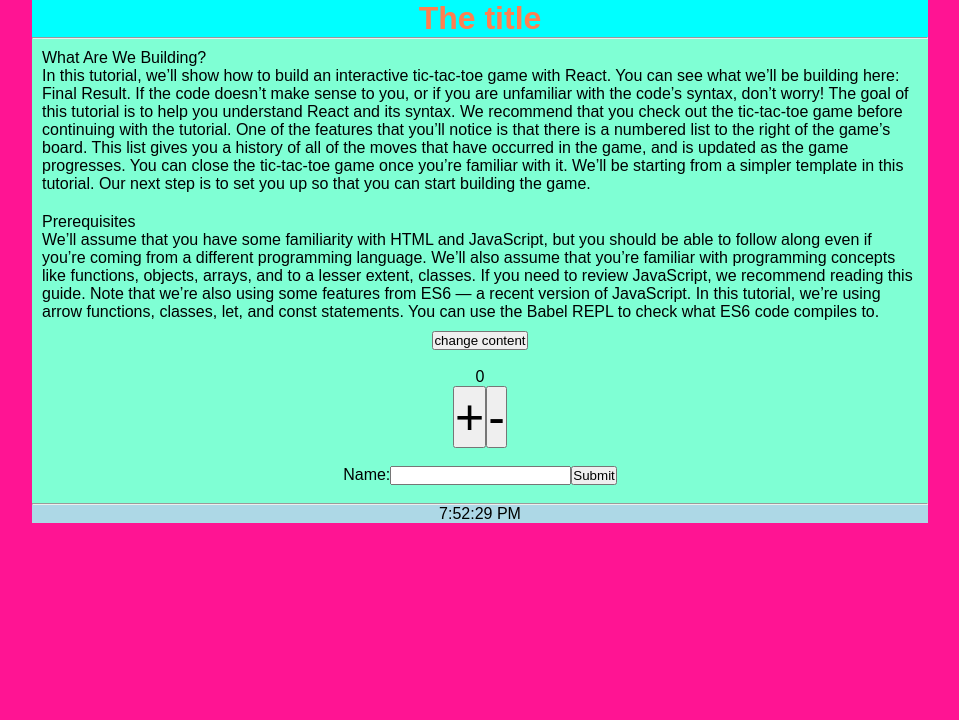
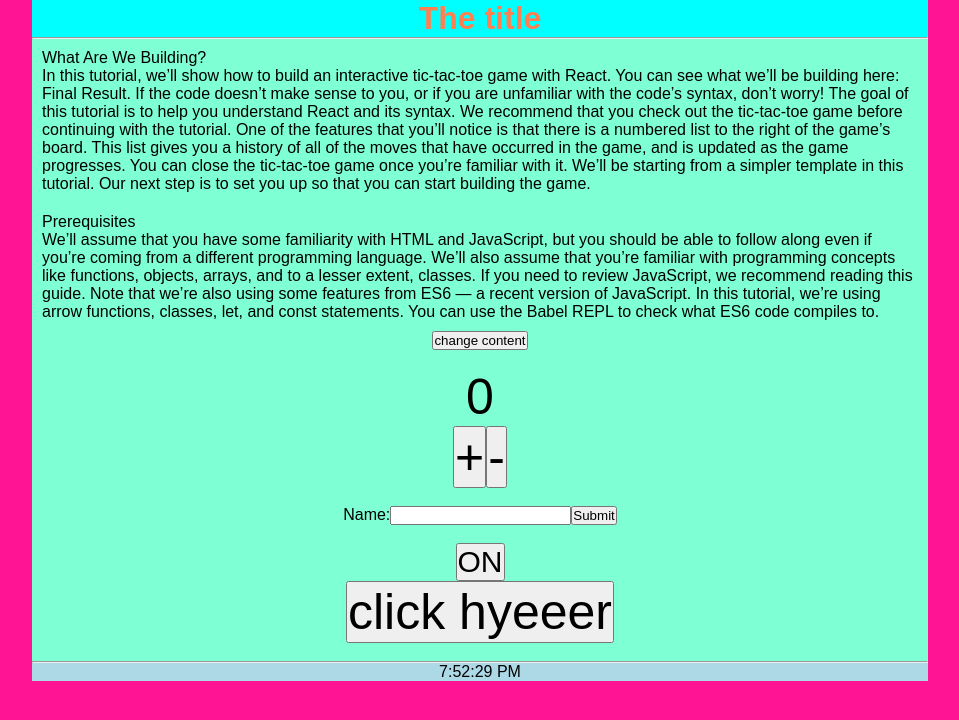
Before and after one commit to guszti/reactbullshit, a React (Create React App) app: page / in a window 1280 px wide. Shown: the top 720 px of the page, without its empty margins (160-1119 px from the left). Built offline with nearby package versions, Linux system fonts and the light colour scheme.

Commit message:
lifting state

```diff
--- a/src/App.css
+++ b/src/App.css
@@ -8,7 +8,6 @@
 .App-header {
   color: coral;
   background-color: aqua;
-  text-align: center;
   text-align: center;
 }
 
@@ -23,6 +22,7 @@
 
 .App-counters{
   text-align: center;
+  font-size: 50px;
 }
 
 .App-switch{
@@ -33,6 +33,10 @@
   text-align: center;
 }
 
+.App-btn{
+  text-align: center;
+}
+
 * {
   margin: 0;
   padding: 0;
--- a/src/App.js
+++ b/src/App.js
@@ -227,6 +227,60 @@ class NameForm extends React.Component {
     }
 }
 
+class Btn extends React.Component{
+    constructor(props){
+        super(props);
+
+        this.handleChange = this.handleChange.bind(this);
+    }
+
+    handleChange(e){
+        this.props.handleClick();
+    }
+
+    render(){
+        return(
+            <div>
+                <button onClick={this.handleChange} style={{fontSize: 50}}>click hyeeer</button>
+            </div>
+        );
+    }
+
+}
+
+class BtnControl extends React.Component{
+    constructor(props){
+        super(props);
+
+        this.state = {ison: true}
+        this.handleClick = this.handleClick.bind(this);
+    }
+
+    handleClick(){
+        this.setState({
+            ison: !this.state.ison
+        });
+    }
+
+    render(){
+
+        let t;
+
+        if(this.state.ison === true){
+            t = 'ON';
+        } else {
+            t = 'OFF';
+        }
+
+        return(
+            <div className='App-btn'>
+                <button style={{fontSize: 30}}>{t}</button>
+                <Btn handleClick={this.handleClick} />
+            </div>
+        );
+    }
+}
+
 class App extends Component {
   render() {
     return(
@@ -240,6 +294,8 @@ class App extends Component {
                 <br></br>
                 <NameForm />
                 <br></br>
+                <BtnControl />
+                <br></br>
                 <hr></hr>
                 <Clock />
             </div>
```
